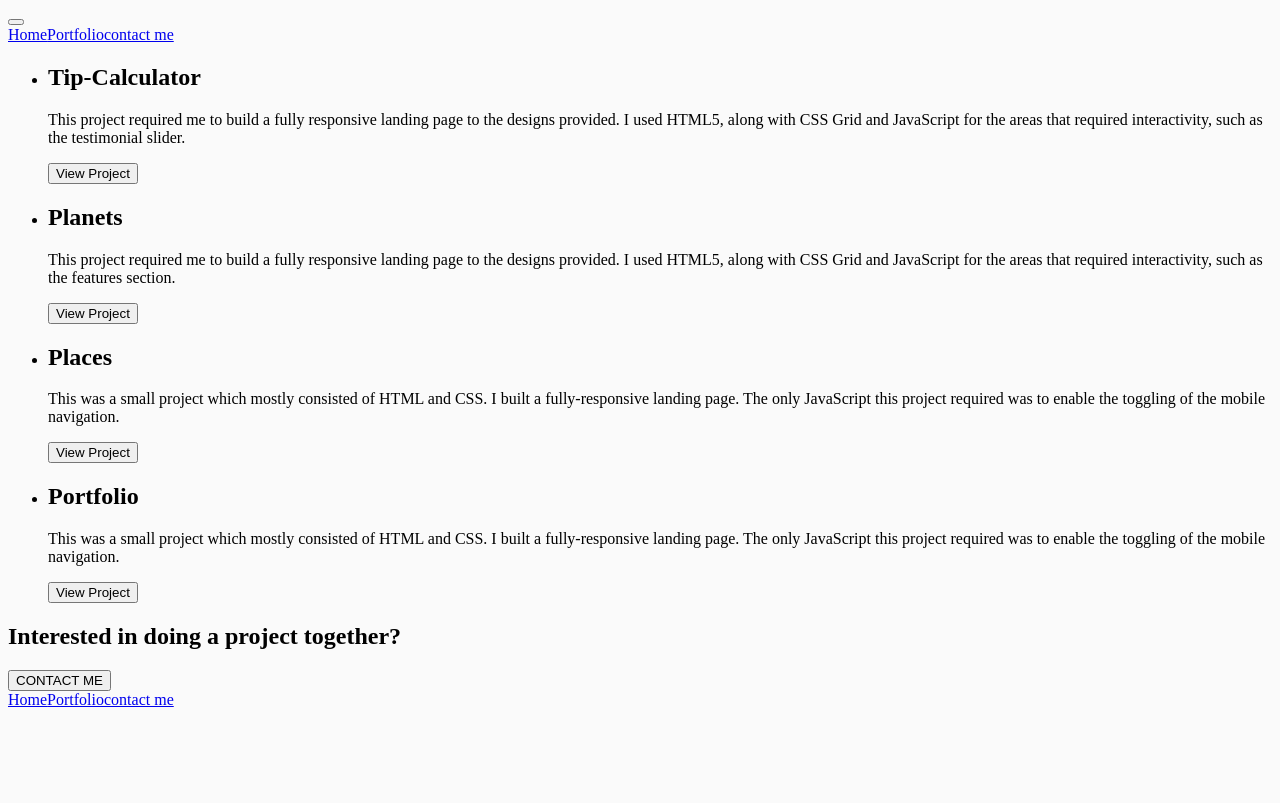
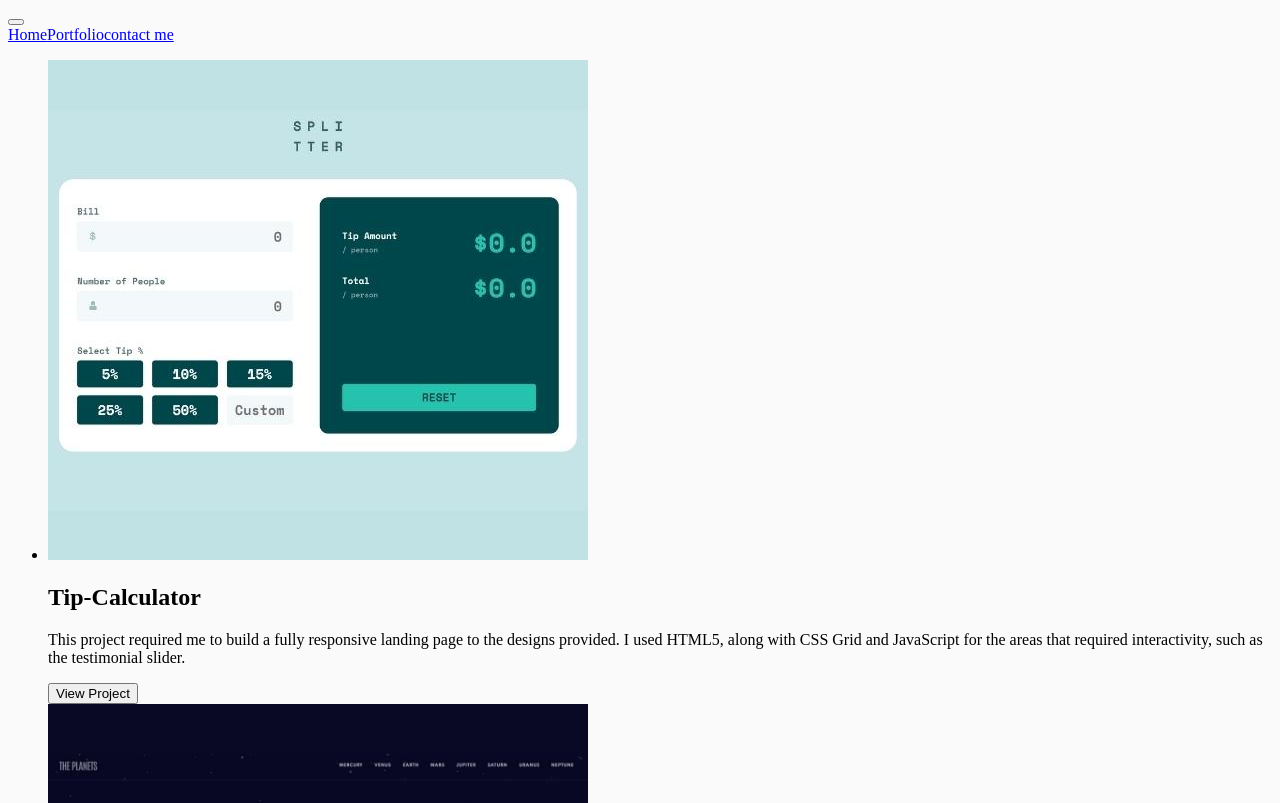
Before and after one commit to Glebkas/portfolio, a React (Create React App) app: page /portfolio in a window 1280 px wide. Shown: the top 803 px of the page. Built offline with nearby package versions, Linux system fonts and the light colour scheme.

Commit message:
Update ProjectOverview.js

```diff
--- a/src/components/ProjectOverview.js
+++ b/src/components/ProjectOverview.js
@@ -4,12 +4,11 @@ function ProjectOverview(props) {
   let navigateToProject = useNavigate();
   const handleViewProjectbuttonClick = () => {
     navigateToProject(`/portfolio/${props.id}`);
-    console.log(props.key);
   };
 
   return (
     <li id={props.id} className="project-overview">
-      <div className="project-overview__image" />
+      <img src={props.image} alt={props.title} className="project-overview__image" />
       <div className="project-overview__description-container">
         <h2 className="project-overview__title">{props.title}</h2>
         <p className="project-overview__description">{props.description}</p>
```
